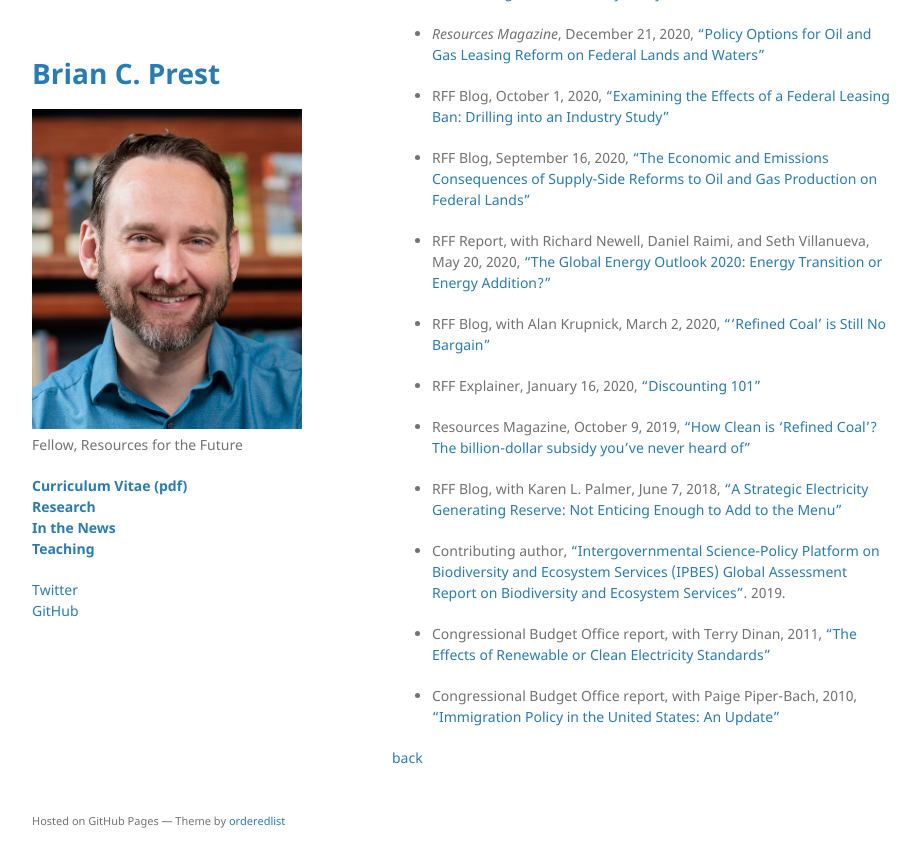
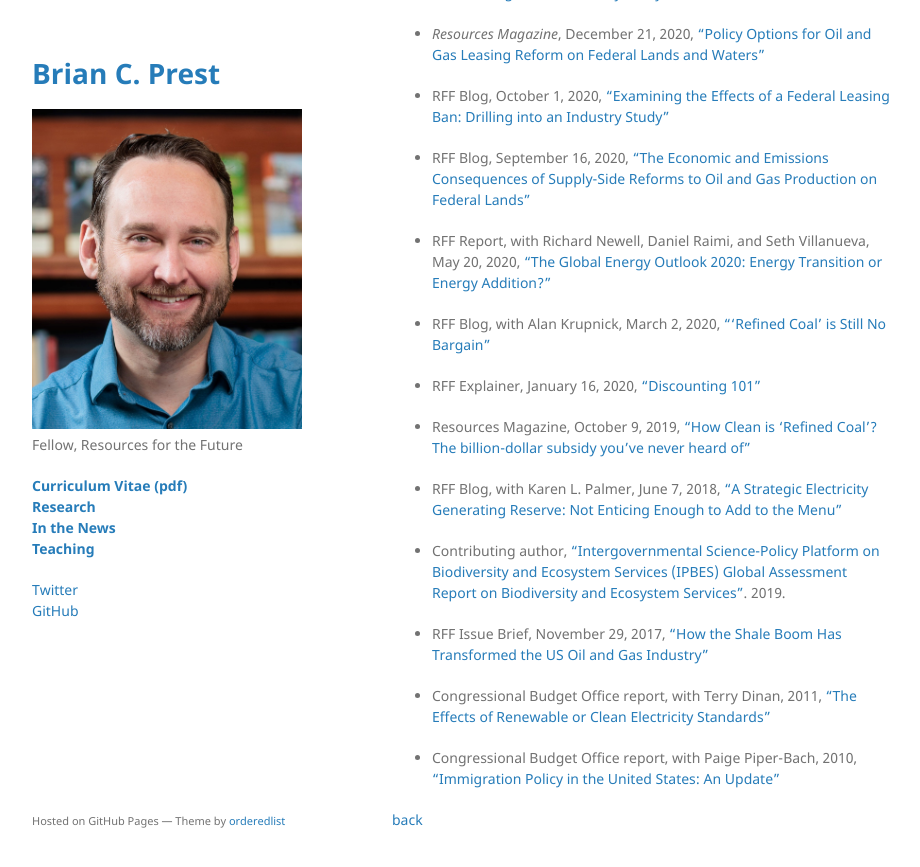
Before and after one commit to bprest/bprest.github.io, a Jekyll site: the page built from research.md, in a window 1280 px wide and 900 px high, scrolled down 2425 px. Shown: the top 867 px of the window, without its empty margins (178-1098 px from the left). Built offline with Jekyll 4.4.1, drawn with Linux system fonts in a browser that asks for light colours; our own code applies the rules of GitHub Pages for plain Markdown files; before the commit the page ends 3263 px from its top, so only the background shows below that.

Commit message:
add omitted 2017 issue brief

```diff
--- a/research.md
+++ b/research.md
@@ -88,6 +88,8 @@ layout: default
 
 * Contributing author, ["Intergovernmental Science-Policy Platform on Biodiversity and Ecosystem Services (IPBES) Global Assessment Report on Biodiversity and Ecosystem Services"](https://ipbes.net/global-assessment). 2019.
 
+* RFF Issue Brief, November 29, 2017, ["How the Shale Boom Has Transformed the US Oil and Gas Industry"](https://www.rff.org/publications/issue-briefs/how-the-shale-boom-has-transformed-the-us-oil-and-gas-industry/)
+
 * Congressional Budget Office report, with Terry Dinan, 2011, ["The Effects of Renewable or Clean Electricity Standards"](http://www.cbo.gov/sites/default/files/cbofiles/ftpdocs/121xx/doc12166/07-26-energy.pdf)
 
 * Congressional Budget Office report, with Paige Piper-Bach, 2010, ["Immigration Policy in the United States: An Update"](http://www.cbo.gov/sites/default/files/cbofiles/ftpdocs/119xx/doc11959/12-03-immigration_chartbook.pdf)
```
